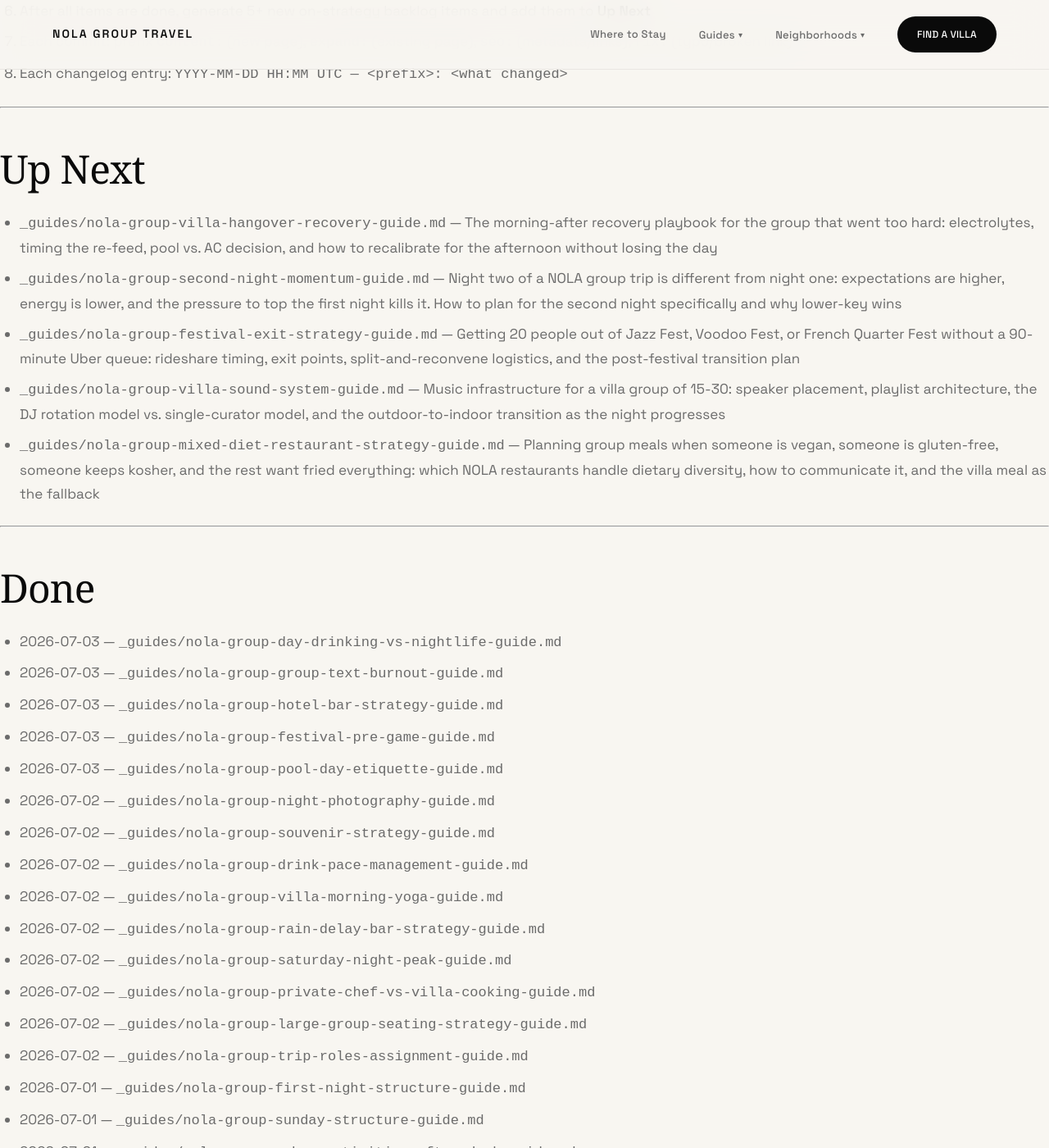
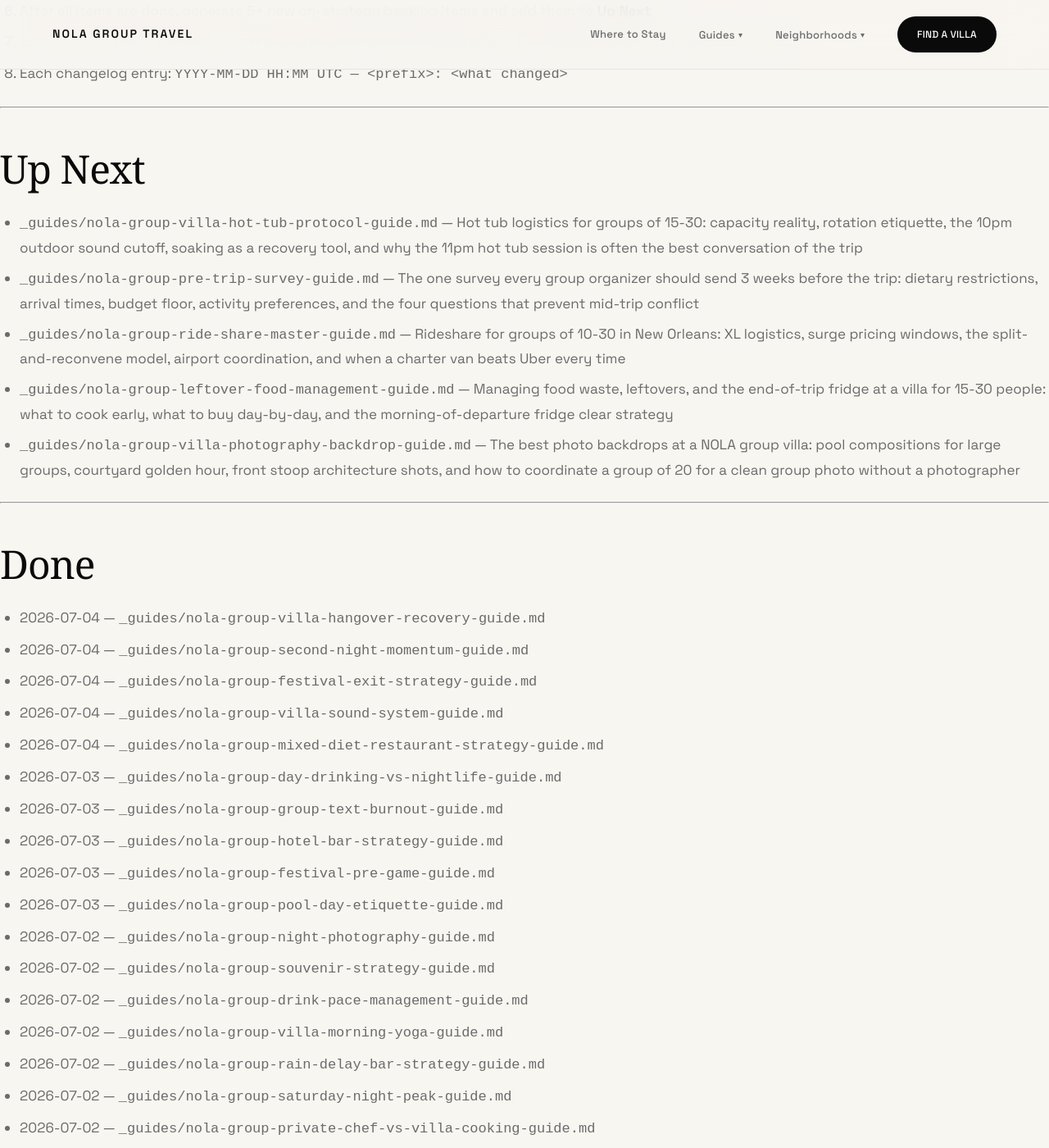
Before and after one commit to sjworth-dev/nola-group-travel, a Jekyll site: the page built from ROADMAP.md, in a window 1280 px wide and 1400 px high, scrolled down 3111 px. Shown: the whole window at 82% size. Built offline with Jekyll 4.4.1, drawn with Linux system fonts in a browser that asks for light colours; some web fonts are replaced; our own code applies the rules of GitHub Pages for plain Markdown files; part of the change alters nothing that is shown.

Commit message:
content: add nola-group-villa-hangover-recovery-guide
Morning-after recovery playbook for groups of 15-30: electrolytes
before coffee, the 11am re-feed sequence, pool vs. AC decision by
hour, group spectrum management, recovery supplies list, and the
villa-as-recovery-infrastructure argument.

Co-Authored-By: Claude Sonnet 4.6 <noreply@anthropic.com>
Claude-Session: https://claude.ai/code/session_01MHmNaBGBV8shqfMBuWeUJq

```diff
--- a/ROADMAP.md
+++ b/ROADMAP.md
@@ -86,16 +86,21 @@ This is an independent guide. Properties may be described editorially as example
 
 ## Up Next
 
-- `_guides/nola-group-villa-hangover-recovery-guide.md` — The morning-after recovery playbook for the group that went too hard: electrolytes, timing the re-feed, pool vs. AC decision, and how to recalibrate for the afternoon without losing the day
-- `_guides/nola-group-second-night-momentum-guide.md` — Night two of a NOLA group trip is different from night one: expectations are higher, energy is lower, and the pressure to top the first night kills it. How to plan for the second night specifically and why lower-key wins
-- `_guides/nola-group-festival-exit-strategy-guide.md` — Getting 20 people out of Jazz Fest, Voodoo Fest, or French Quarter Fest without a 90-minute Uber queue: rideshare timing, exit points, split-and-reconvene logistics, and the post-festival transition plan
-- `_guides/nola-group-villa-sound-system-guide.md` — Music infrastructure for a villa group of 15-30: speaker placement, playlist architecture, the DJ rotation model vs. single-curator model, and the outdoor-to-indoor transition as the night progresses
-- `_guides/nola-group-mixed-diet-restaurant-strategy-guide.md` — Planning group meals when someone is vegan, someone is gluten-free, someone keeps kosher, and the rest want fried everything: which NOLA restaurants handle dietary diversity, how to communicate it, and the villa meal as the fallback
+- `_guides/nola-group-villa-hot-tub-protocol-guide.md` — Hot tub logistics for groups of 15-30: capacity reality, rotation etiquette, the 10pm outdoor sound cutoff, soaking as a recovery tool, and why the 11pm hot tub session is often the best conversation of the trip
+- `_guides/nola-group-pre-trip-survey-guide.md` — The one survey every group organizer should send 3 weeks before the trip: dietary restrictions, arrival times, budget floor, activity preferences, and the four questions that prevent mid-trip conflict
+- `_guides/nola-group-ride-share-master-guide.md` — Rideshare for groups of 10-30 in New Orleans: XL logistics, surge pricing windows, the split-and-reconvene model, airport coordination, and when a charter van beats Uber every time
+- `_guides/nola-group-leftover-food-management-guide.md` — Managing food waste, leftovers, and the end-of-trip fridge at a villa for 15-30 people: what to cook early, what to buy day-by-day, and the morning-of-departure fridge clear strategy
+- `_guides/nola-group-villa-photography-backdrop-guide.md` — The best photo backdrops at a NOLA group villa: pool compositions for large groups, courtyard golden hour, front stoop architecture shots, and how to coordinate a group of 20 for a clean group photo without a photographer
 
 ---
 
 ## Done
 
+- 2026-07-04 — `_guides/nola-group-villa-hangover-recovery-guide.md`
+- 2026-07-04 — `_guides/nola-group-second-night-momentum-guide.md`
+- 2026-07-04 — `_guides/nola-group-festival-exit-strategy-guide.md`
+- 2026-07-04 — `_guides/nola-group-villa-sound-system-guide.md`
+- 2026-07-04 — `_guides/nola-group-mixed-diet-restaurant-strategy-guide.md`
 - 2026-07-03 — `_guides/nola-group-day-drinking-vs-nightlife-guide.md`
 - 2026-07-03 — `_guides/nola-group-group-text-burnout-guide.md`
 - 2026-07-03 — `_guides/nola-group-hotel-bar-strategy-guide.md`
@@ -761,6 +766,11 @@ This is an independent guide. Properties may be described editorially as example
 2026-07-03 11:15 UTC — content: add _guides/nola-group-hotel-bar-strategy-guide.md — hotel bar strategy for large groups: when they work, the 11pm landing point, and honest comparison vs. standalone bars
 2026-07-03 11:30 UTC — content: add _guides/nola-group-group-text-burnout-guide.md — managing group communication fatigue across a 4-5 day NOLA trip with daily brief, sub-channels, and silence windows
 2026-07-03 11:45 UTC — content: add _guides/nola-group-day-drinking-vs-nightlife-guide.md — day drinking vs nightlife comparison for large groups with pacing arcs, cost breakdown, and blend formats
+2026-07-04 10:00 UTC — content: add _guides/nola-group-villa-hangover-recovery-guide.md — morning-after recovery playbook for groups of 15-30: electrolytes, re-feed sequence, pool vs. AC decision, group spectrum management
+2026-07-04 10:15 UTC — content: add _guides/nola-group-second-night-momentum-guide.md — night two planning guide: energy arc, the top-night-one pressure trap, format options, and villa-anchored night two structure
+2026-07-04 10:30 UTC — content: add _guides/nola-group-festival-exit-strategy-guide.md — Jazz Fest, Voodoo Fest, and FQF exit strategy for groups of 15-30: rideshare timing, pickup zones, group text protocol, and post-festival transition plan
+2026-07-04 10:45 UTC — content: add _guides/nola-group-villa-sound-system-guide.md — music infrastructure for villa groups of 15-30: zone assessment, speaker placement, playlist architecture, DJ rotation vs. curator model, and 10pm outdoor transition
+2026-07-04 11:00 UTC — content: add _guides/nola-group-mixed-diet-restaurant-strategy-guide.md — mixed diet restaurant strategy for groups of 15-30: restriction tiers, NOLA dietary landscape, communication protocol, and villa meal as the correct fallback
 2026-07-03 10:00 UTC — content: add _guides/nola-group-pool-day-etiquette-guide.md — float rotation, music logistics, sunscreen and towel math, food timing, and pool deck logistics for groups of 10-30
 2026-06-30 00:00 UTC — content: add _guides/nola-group-brass-band-hire-logistics-guide.md
 2026-06-30 01:00 UTC — content: add _guides/nola-group-bywater-vs-lgd-deep-comparison.md — head-to-head Bywater vs. LGD deep comparison for large group accommodation decisions — step-by-step brass band hire guide: band size decisions, permits, what to ask vendors, day-of structure, group briefing, and tipping protocol
--- /dev/null
+++ b/_guides/nola-group-villa-hangover-recovery-guide.md
@@ -0,0 +1,191 @@
+---
+title: "The NOLA Group Villa Hangover Recovery Guide"
+description: "The morning-after playbook for the large group that went too hard: electrolytes, timing the re-feed, pool vs. AC decision, and how to recalibrate for the afternoon without losing the rest of the day."
+category: "Group Trip Planning"
+card_title: "Villa Hangover Recovery Guide"
+card_description: "The group went too hard. Half of them are horizontal. Here's how to triage, refuel, and get at least 70% of your people back in the game by 2pm without making it worse."
+date: 2026-07-04
+---
+
+Every large group NOLA trip has one morning. You know the one. The alarm goes off at 9am and nobody moves. The group chat is silent. The plan was a 10am brunch. That plan is gone. Someone is on the couch. Someone is back in bed with all the lights off. The organizer is awake with a knot in their stomach wondering if the whole day is lost.
+
+It's not lost. Not if you know what you're doing.
+
+The hangover recovery for a group of 15-30 people is a logistics problem, not a willpower problem. The people who are down are not lazy — they're physiologically depleted. Electrolytes are low, sleep was truncated, food timing was off, and Louisiana heat accelerated everything. The move is not a pep talk. The move is a systematic re-feed, a correctly sequenced morning, and a realistic reset of expectations for the afternoon.
+
+This is the playbook.
+
+---
+
+## Quick Checklist
+
+- [ ] Do NOT wake the group before 9:30am unless there's a hard departure or commitment — sleep is the highest-leverage recovery tool
+- [ ] Hydration first, food second — electrolytes before coffee, coffee before food
+- [ ] Stock the villa with recovery supplies the night before: Liquid IV, Pedialyte, Gatorade, bananas, bread, eggs, and OTC pain reliever
+- [ ] The 11am re-feed is the anchor — communal, low-key, no agenda, soft music or silence
+- [ ] Pool vs. AC decision: do not put a dehydrated group in direct Louisiana sun at 10am; AC first, pool after noon
+- [ ] Cancel any hard-scheduled morning activities without guilt — this is the right call
+- [ ] Get honest with yourself and the group: what can realistically happen this afternoon vs. what needs to move to tomorrow
+- [ ] The 2pm checkpoint is the real recovery test: who's functional, who's done, and what the evening looks like
+- [ ] The person who feels fine should not pressure the people who don't — the goal is the whole group, not the 30%
+
+---
+
+## The Recovery Sequence That Works
+
+Most groups try to do this wrong. They wake up, reach for coffee immediately, skip breakfast, drink more coffee, go outside in the heat, and wonder why everyone feels worse at noon than they did at 9am.
+
+Here's the sequence that actually works:
+
+**Step 1: Hydration first (before anything else)**
+
+The instinct is coffee. The instinct is wrong. Coffee is a diuretic. Pouring a diuretic into a dehydrated person makes them more dehydrated.
+
+The first thing into every body in that villa is water and electrolytes. Pedialyte, Liquid IV, Gatorade, coconut water — whatever you have. Aim for at least 16 ounces of electrolyte-bearing liquid before coffee. This is not optional. It's the single highest-impact move of the morning.
+
+If you stocked the recovery supplies the night before, distribute them when the first person wakes up. Put a Liquid IV packet and a water bottle next to every couch person before they fully wake up.
+
+**Step 2: Coffee second (but after the first round of hydration)**
+
+Coffee helps with the headache. The adenosine suppression effect is real. But it's step two, not step one — and it should come with another round of water alongside it.
+
+If the villa has a drip machine or a pod system, start it at 9:30am regardless of who's awake. The smell of coffee wakes people gently. That's intentional.
+
+**Step 3: The 11am re-feed**
+
+An hour to ninety minutes after the first hydration round, the group is ready for food. Not before — eating into a nauseous stomach produces predictable results. Ninety minutes in, when the electrolytes have started circulating and the coffee has done its work, food becomes the bridge from recovery to function.
+
+The 11am re-feed does not need to be special. It needs to be:
+
+- Low-acid (no orange juice, no tomato-based anything)
+- Caloric and carbohydrate-forward (eggs and toast, rice and beans, oatmeal, fruit)
+- Communal and low-key (at the villa table or the pool deck if it's shaded — not at a restaurant with a waitress waiting for everyone to decide)
+- Without a timeline (the 11am re-feed has no end time; it finishes when people are done)
+
+If you don't have food at the villa, send two people out — not twenty. They buy provisions, they come back, the group eats together. This is the best application of the food-run model.
+
+---
+
+## Pool vs. AC: The Decision That Matters Most
+
+This is the call the recovery leader has to make correctly.
+
+The instinct when you feel rough in New Orleans is to get in the pool. Cool water, you're horizontal, it feels like recovery. The problem is that pool time in the Louisiana sun between 10am and 1pm is not recovery — it's additional physiological stress on a system that's already depleted.
+
+| Time | Pool Rec | Why |
+|---|---|---|
+| Before 10am | No | Too early; sun angle is already high in summer; nobody is hydrated yet |
+| 10am–12pm | No (for depleted people) | Peak UV index window; water reflects and amplifies; dehydrated people in full sun is how you lose someone for the rest of the day |
+| 12pm–2pm | Maybe, with shade | Acceptable if you're in the shade, hydrated, and wearing sunscreen; pool as ambient rather than active sunning |
+| 2pm–5pm | Yes | The legitimate pool recovery window; UV is declining, you've had time to re-hydrate and re-feed, the water is genuinely therapeutic |
+| After 5pm | Yes | Optimal for the post-recovery pool session |
+
+The right recovery model for the first half of the morning is AC. The villa interior, with good hydration and food, in a cool environment with low light and low volume. This is not dramatic. It is empirically more effective than putting twenty people in the sun at 10am.
+
+---
+
+## Managing the Group Spectrum
+
+In a group of 15-30, hangover severity will distribute across a wide spectrum on any given morning. This is the part groups handle badly.
+
+The spectrum typically looks like:
+
+- **25-30%: Fine or nearly fine.** These people are awake, functional, and want to do things. They feel virtuous because they stopped earlier or drank water or are just built differently.
+- **40-50%: Rough but recoverable.** These people will be functional by noon if you run the recovery sequence correctly.
+- **20-30%: Genuinely down.** These people are not going to be functional before 1pm and possibly not before 3pm. The question is whether they lose the afternoon or just the morning.
+
+The mistake the "fine" 25-30% make is applying pressure to the rough 40-50% and the down 20-30% to participate in the morning activity they wanted. "Come on, we'll get brunch, you'll feel better once you eat" is almost never true for the down group at 10am. It's true at noon. At 10am, it's pressure that makes recovery slower, not faster.
+
+The correct management of the spectrum:
+
+1. Give the down group no agenda for the morning. Silence from the organizer. Let them sleep.
+2. Give the fine group a low-key morning anchor — coffee, a slow villa breakfast, maybe a walk — that doesn't require the down group to participate.
+3. Set a realistic expectation for the group: "We'll reconvene at 1pm, see where everyone is, and figure out the afternoon from there."
+4. Do not announce a canceled activity over the group text at 8am. That is a bad wake-up. If something needs to be canceled, handle it with one call or message to the vendor, not a group announcement.
+
+---
+
+## The 2pm Checkpoint
+
+By 2pm, the recovery has either worked or it hasn't, and you need an honest read on the afternoon.
+
+**Questions to ask at 2pm:**
+
+- How many people are functional? (For afternoon activity purposes, "functional" means hydrated, fed, and mobile — not necessarily energized)
+- What's the energy level of the group as a whole?
+- What's actually possible this afternoon vs. what was planned?
+
+**Calibrating afternoon options by 2pm recovery state:**
+
+| 2pm State | Afternoon Move | Evening Move |
+|---|---|---|
+| 80%+ of group functional | Proceed with a lighter version of the planned afternoon | Normal evening — dinner, one neighborhood, done by midnight |
+| 50–80% functional | Pool or low-movement afternoon activity only; cancel anything requiring coordination | Dinner plus one bar maximum; no multi-stop night |
+| Under 50% functional | Pool day, AC, and a villa dinner night | Early night — one bar or just the villa; protect the next day |
+
+The under-50% scenario is the one organizers resist calling. The honest answer in that scenario is that the group needs a villa day. The pool, good food cooked or delivered, a movie or games in the evening. That is not a failure. That is correctly reading the group and giving them what they actually need, which is a reset that protects the rest of the trip rather than grinding through a packed afternoon and producing a group that's wrecked for day three.
+
+---
+
+## Recovery Supplies to Stock Before the Trip
+
+Send someone to a grocery store on arrival day or the night before. This is the one investment that pays for itself the first time the group needs it.
+
+| Item | Quantity for 20 people | Notes |
+|---|---|---|
+| Liquid IV or similar electrolyte powder | 24–30 packets | One per person for morning, one backup per person |
+| Pedialyte (liquid) | 4–6 bottles | The full-bottle option for people who can't stomach powder |
+| Gatorade or Powerade | 12–18 bottles | For people who won't drink anything that doesn't taste like fruit punch |
+| Ibuprofen | 2 bottles | Standard dose for headaches; not aspirin (harder on the stomach) |
+| Bananas | 2 bunches | Potassium; one of the most accessible electrolyte sources available |
+| Bread | 2 loaves | Toast as a neutral base for the re-feed |
+| Eggs | 2 dozen | Eggs are the single most useful hangover food item |
+| Coconut water | 8–10 cans | High-electrolyte alternative; some people tolerate it better than sports drinks |
+| Sparkling water | 12 cans | Carbonation helps some people with nausea |
+| OTC antacids | 1–2 packs | For the subset of people who wake up with stomach acid issues |
+
+Total cost for a group of 20: roughly $80–$120. The cost of losing four people for a full day because nobody stocked supplies: much higher.
+
+---
+
+## The Honest Food Conversation
+
+Two food mistakes happen on hangover mornings.
+
+**Mistake one: The complicated brunch reservation.** Someone made a reservation at a popular restaurant for 11am with a 30-minute cancellation window. The group is not making it. The correct move is to cancel early — as soon as you can read the room, which is usually 9am — and do the villa re-feed instead. Showing up late, incomplete, and in rough shape to a restaurant that has other groups waiting for the table is bad for the group, bad for the restaurant, and ultimately bad for the trip.
+
+**Mistake two: Hair of the dog as the primary plan.** "Bloody Marys will fix this" works for a specific subset of people in a specific state. For anyone who is genuinely depleted, adding more alcohol to an empty, dehydrated system at 10am accelerates the crash, doesn't prevent it. If someone wants a Bloody Mary as part of the 11am re-feed, after they've hydrated and eaten, that's their call. Making it the group recovery plan is not the move.
+
+---
+
+## Pro Tips
+
+1. **The best hangover prep happens the night before.** When the group gets back to the villa, put water and an electrolyte packet on every nightstand before going to sleep. Ten minutes of work at midnight prevents the worst of the morning. The people who do this recover faster than the people who don't.
+
+2. **Gatorade Zero beats regular Gatorade for recovery.** The sugar spike from full-sugar sports drinks can create a secondary crash an hour later. Electrolytes without the sugar spike is more effective for actual recovery.
+
+3. **Don't let the fine people make the down people feel bad.** This is a leadership moment. The organizer's job is to create a recovery environment where nobody feels judged for needing the morning. One comment about "going so hard last night" is funny. Repeated commentary is not.
+
+4. **The shower move works.** A cold or moderately cool shower at 9am provides a real neurological reset — activates the sympathetic nervous system, clears the head, makes hydration feel more possible. Recommend it to anyone who's upright and coherent.
+
+5. **AC is underrated as a recovery tool.** Moving a post-NOLA-night group from a humid, warm villa bedroom into a cool, climate-controlled common space reduces physiological stress and helps bodies recalibrate. The NOLA summer heat in an un-air-conditioned space is not a recovery environment.
+
+6. **The villa dinner night is the best option for a bad hangover day.** Instead of trying to get everyone out by 6pm for a restaurant reservation, pivot to a villa dinner: simple NOLA food (red beans and rice, jambalaya, something that can be made in volume), a low-key evening, early-ish bedtime. The group that recovers well on day three thanks this decision.
+
+7. **Set a soft expectation for the evening, not a hard one.** On a rough recovery day, "we'll see how everyone feels around 5pm and decide then" is a better plan than announcing an 8pm dinner reservation at a specific restaurant. Flexibility in the evening plan is not disorganization — it's correct management of an uncertain day.
+
+---
+
+## Large Groups and the Villa Recovery Advantage
+
+The reason a private villa handles this morning better than a hotel is not comfort — it's control.
+
+In a hotel, the down people are isolated in individual rooms. The fine people have nowhere to be. The communal re-feed doesn't happen because there's no communal space. The organizer has no visibility into who's actually okay and who's not. The recovery happens in fragments, or it doesn't happen at all.
+
+In a villa, everyone is in the same space. The down people are on the couch or in an accessible room, visible and available for check-ins. The recovery sequence can be executed collectively — hydration distributed, coffee made for the group, food prepared or ordered as a unit. The organizer can actually see and manage the situation in real time.
+
+That physical togetherness is worth something on the hard mornings.
+
+Castleday Retreats in the Bywater has full kitchen infrastructure across each villa — the capacity to make eggs and toast for twenty people without it being a production, a common space large enough for the whole group to slow-morning together, and a private pool that's available in the afternoon when it's actually useful for recovery rather than harmful. The Syd in the Lower Garden District offers similar common-space flexibility, plus a hot tub that functions as a legitimate recovery tool for post-NOLA-night muscle tension. Both properties are built around the reality that groups need decompression time built into the trip, not just activity time.
+
+[See where to stay for large groups →](/where-to-stay/)
```
